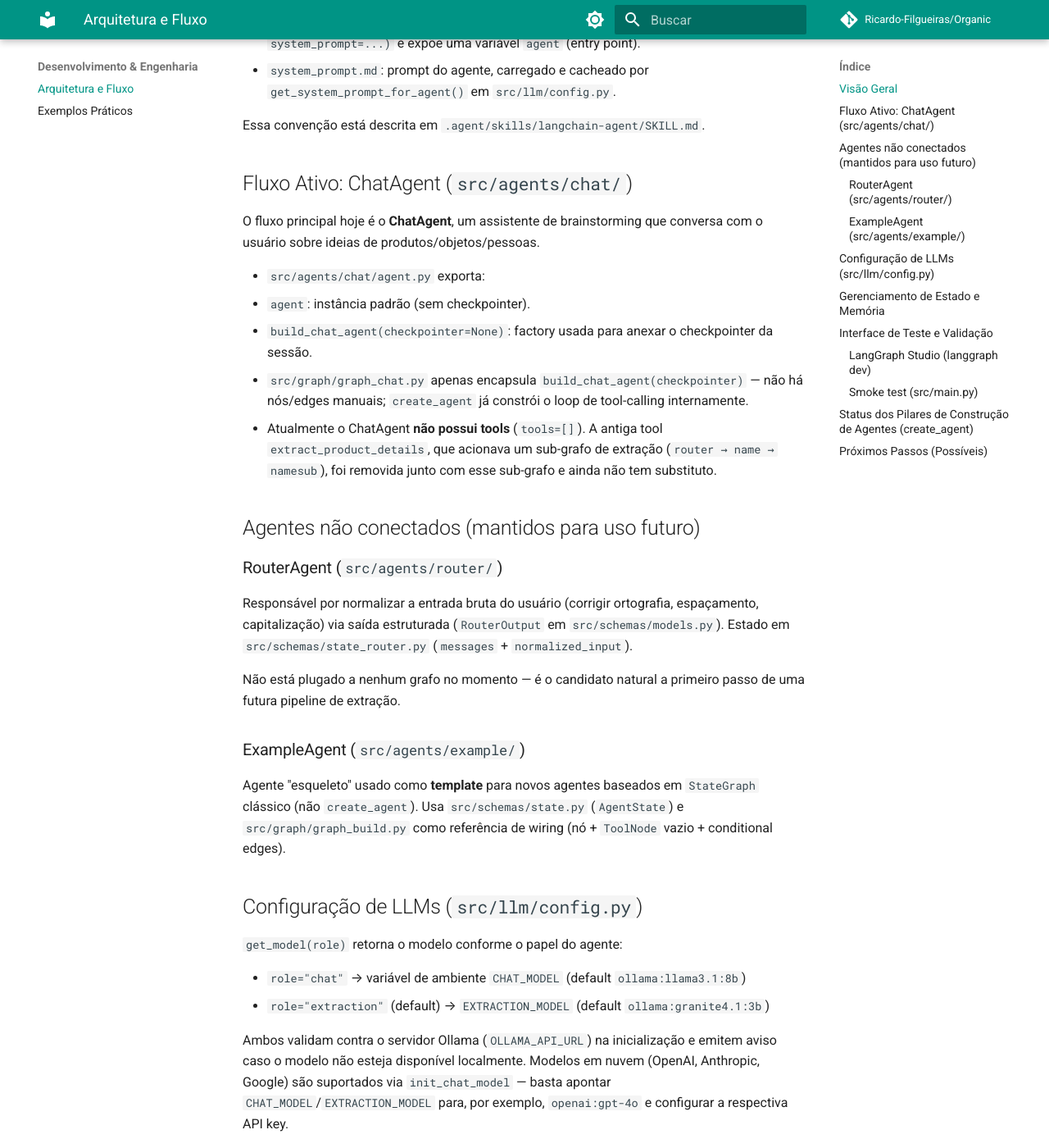
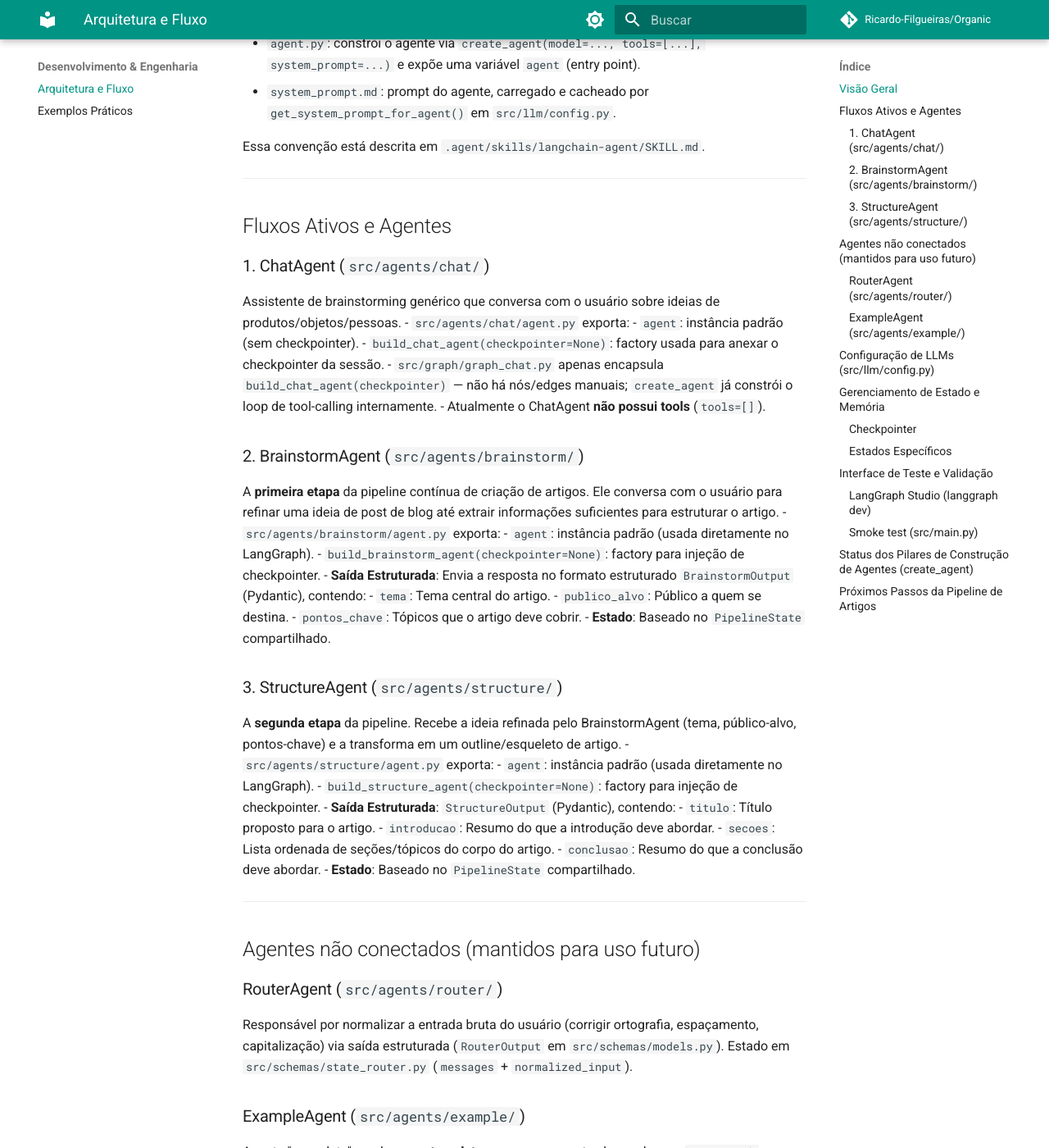
Before and after one commit to Ricardo-Filgueiras/Organic, an MkDocs documentation site: the page built from docs/architecture.md, in a window 1280 px wide and 1400 px high, scrolled down 423 px. Shown: the whole window at 82% size. Built offline with MkDocs 1.6.1 and Material for MkDocs 9.7.7, drawn with Linux system fonts in a browser that asks for light colours; comment, search, counter and statistics services are not loaded; some of the changed text lies outside the part shown.

Commit message:
feat: add StructureAgent and related components for article creation pipeline; implement structured output and system prompt

````diff
--- a/docs/architecture.md
+++ b/docs/architecture.md
@@ -1,6 +1,8 @@
 # Arquitetura e Fluxo de Trabalho (Organic)
 
-Esta documentação descreve a arquitetura atual do projeto: como os agentes são construídos, qual fluxo está ativo hoje e como o estado/memória é gerenciado entre usuários.
+Esta documentação descreve a arquitetura do projeto: como os agentes são construídos, quais fluxos estão ativos hoje e como o estado/memória é gerenciado.
+
+---
 
 ## Visão Geral
 
@@ -11,85 +13,119 @@ O projeto é um sistema multi-agente baseado em **LangChain (`create_agent`) + L
 
 Essa convenção está descrita em `.agent/skills/langchain-agent/SKILL.md`.
 
-## Fluxo Ativo: ChatAgent (`src/agents/chat/`)
+---
 
-O fluxo principal hoje é o **ChatAgent**, um assistente de brainstorming que conversa com o usuário sobre ideias de produtos/objetos/pessoas.
+## Fluxos Ativos e Agentes
 
+### 1. ChatAgent (`src/agents/chat/`)
+Assistente de brainstorming genérico que conversa com o usuário sobre ideias de produtos/objetos/pessoas.
 - `src/agents/chat/agent.py` exporta:
   - `agent`: instância padrão (sem checkpointer).
   - `build_chat_agent(checkpointer=None)`: factory usada para anexar o checkpointer da sessão.
 - `src/graph/graph_chat.py` apenas encapsula `build_chat_agent(checkpointer)` — não há nós/edges manuais; `create_agent` já constrói o loop de tool-calling internamente.
-- Atualmente o ChatAgent **não possui tools** (`tools=[]`). A antiga tool `extract_product_details`, que acionava um sub-grafo de extração (`router → name → namesub`), foi removida junto com esse sub-grafo e ainda não tem substituto.
+- Atualmente o ChatAgent **não possui tools** (`tools=[]`).
+
+### 2. BrainstormAgent (`src/agents/brainstorm/`)
+A **primeira etapa** da pipeline contínua de criação de artigos. Ele conversa com o usuário para refinar uma ideia de post de blog até extrair informações suficientes para estruturar o artigo.
+- `src/agents/brainstorm/agent.py` exporta:
+  - `agent`: instância padrão (usada diretamente no LangGraph).
+  - `build_brainstorm_agent(checkpointer=None)`: factory para injeção de checkpointer.
+- **Saída Estruturada**: Envia a resposta no formato estruturado `BrainstormOutput` (Pydantic), contendo:
+  - `tema`: Tema central do artigo.
+  - `publico_alvo`: Público a quem se destina.
+  - `pontos_chave`: Tópicos que o artigo deve cobrir.
+- **Estado**: Baseado no `PipelineState` compartilhado.
+
+### 3. StructureAgent (`src/agents/structure/`)
+A **segunda etapa** da pipeline. Recebe a ideia refinada pelo BrainstormAgent (tema, público-alvo, pontos-chave) e a transforma em um outline/esqueleto de artigo.
+- `src/agents/structure/agent.py` exporta:
+  - `agent`: instância padrão (usada diretamente no LangGraph).
+  - `build_structure_agent(checkpointer=None)`: factory para injeção de checkpointer.
+- **Saída Estruturada**: `StructureOutput` (Pydantic), contendo:
+  - `titulo`: Título proposto para o artigo.
+  - `introducao`: Resumo do que a introdução deve abordar.
+  - `secoes`: Lista ordenada de seções/tópicos do corpo do artigo.
+  - `conclusao`: Resumo do que a conclusão deve abordar.
+- **Estado**: Baseado no `PipelineState` compartilhado.
+
+---
 
 ## Agentes não conectados (mantidos para uso futuro)
 
 ### RouterAgent (`src/agents/router/`)
-
 Responsável por normalizar a entrada bruta do usuário (corrigir ortografia, espaçamento, capitalização) via saída estruturada (`RouterOutput` em `src/schemas/models.py`). Estado em `src/schemas/state_router.py` (`messages` + `normalized_input`).
 
-Não está plugado a nenhum grafo no momento — é o candidato natural a primeiro passo de uma futura pipeline de extração.
+### ExampleAgent (`src/agents/example/`)
+Agente "esqueleto" usado como **template** para novos agentes baseados em `StateGraph` clássico (não `create_agent`). Usa `src/schemas/state.py` (`AgentState`) e `src/graph/graph_build.py` como referência de wiring (nó + `ToolNode` vazio + conditional edges).
 
-### ExampleAgent (`src/agents/example/`)
-
-Agente "esqueleto" usado como **template** para novos agentes baseados em `StateGraph` clássico (não `create_agent`). Usa `src/schemas/state.py` (`AgentState`) e `src/graph/graph_build.py` como referência de wiring (nó + `ToolNode` vazio + conditional edges).
+---
 
 ## Configuração de LLMs (`src/llm/config.py`)
 
 `get_model(role)` retorna o modelo conforme o papel do agente:
 
-- `role="chat"` → variável de ambiente `CHAT_MODEL` (default `ollama:llama3.1:8b`)
-- `role="extraction"` (default) → `EXTRACTION_MODEL` (default `ollama:granite4.1:3b`)
+- `role="chat"` &rarr; variável de ambiente `CHAT_MODEL` (default `ollama:llama3.1:8b`)
+- `role="extraction"` (default) &rarr; `EXTRACTION_MODEL` (default `ollama:granite4.1:3b`)
 
-Ambos validam contra o servidor Ollama (`OLLAMA_API_URL`) na inicialização e emitem aviso caso o modelo não esteja disponível localmente. Modelos em nuvem (OpenAI, Anthropic, Google) são suportados via `init_chat_model` — basta apontar `CHAT_MODEL`/`EXTRACTION_MODEL` para, por exemplo, `openai:gpt-4o` e configurar a respectiva API key.
+Ambos validam contra o servidor Ollama (`OLLAMA_API_URL`) na inicialização. Modelos em nuvem (OpenAI, Anthropic, Google) são suportados via `init_chat_model` — basta apontar `CHAT_MODEL`/`EXTRACTION_MODEL` para, por exemplo, `openai:gpt-4o` e configurar a respectiva API key.
+
+---
 
 ## Gerenciamento de Estado e Memória
 
-- **Checkpointer**: `src/llm/checkpointer.py` expõe `build_checkpointer_sqlite` (usado por `main.py`) e `build_checkpointer_psql`. Ambos implementam `BaseCheckpointSaver` e persistem o histórico de mensagens por `thread_id`.
-- **Isolamento multi-usuário (`thread_id`)**: cada sessão de usuário recebe um UUID próprio, passado via `RunnableConfig(configurable={"thread_id": ...})`. Isso permite múltiplas conversas simultâneas sem colisão de histórico.
+### Checkpointer
+`src/llm/checkpointer.py` expõe `build_checkpointer_sqlite` (usado por `main.py`) e `build_checkpointer_psql`. Ambos persistem o histórico de mensagens por `thread_id`. O isolamento multi-usuário é feito passando um UUID próprio em `RunnableConfig(configurable={"thread_id": ...})`.
+
+### Estados Específicos
+* **`AgentState`** (`src/schemas/state.py`): Estado padrão com a lista de mensagens do chat.
+* **`PipelineState`** (`src/schemas/state_pipeline.py`): Estado compartilhado para a pipeline de artigos. Contém:
+  - `brainstorm_output`: Saída de refino gerada pelo BrainstormAgent.
+  - `structure_output`: Estrutura de tópicos do artigo.
+  - `draft_content`: Rascunho final do artigo.
+  - `published_path`: Caminho do arquivo markdown salvo.
+
+---
 
 ## Interface de Teste e Validação
 
 ### LangGraph Studio (`langgraph dev`)
+A forma principal de debugar os agentes. O arquivo `langgraph.json` registra os seguintes caminhos:
 
-A forma principal de interagir e debugar o ChatAgent é via **LangGraph Studio**. `langgraph.json` registra os grafos:
-
-- `chat`: `src/graph/graph_chat.py:app` — ChatAgent (fluxo ativo).
-- `example`: `src/graph/graph_build.py:app` — grafo de template/exemplo.
+- `chat`: `src/graph/graph_chat.py:app` &mdash; Grafo do ChatAgent.
+- `brainstorm`: `src/agents/brainstorm/agent.py:agent` &mdash; Grafo do BrainstormAgent.
+- `structure`: `src/agents/structure/agent.py:agent` &mdash; Grafo do StructureAgent.
+- `example`: `src/graph/graph_build.py:app` &mdash; Grafo modelo (exemplo).
 
 ```bash
 langgraph dev
 ```
 
-Isso expõe os grafos para o Studio, com persistência e tracing (LangSmith, se `LANGSMITH_API_KEY`/`LANGSMITH_TRACING` estiverem configurados no `.env`) gerenciados pela plataforma.
-
 ### Smoke test (`src/main.py`)
-
-`src/main.py` é um script mínimo que invoca o `graph_chat` uma única vez (com um `thread_id` aleatório e checkpointer SQLite local) para validar rapidamente que o ChatAgent responde:
+Script mínimo para validar que o ChatAgent responde no console localmente:
 
 ```bash
 python -m src.main
 ```
 
+---
+
 ## Status dos Pilares de Construção de Agentes (`create_agent`)
-
-Checklist dos conceitos centrais ao construir agentes com `create_agent`, e o que já existe (ou não) neste projeto:
 
 | Pilar | Status | Onde / Observação |
 |---|---|---|
-| **State (memória de curto prazo)** | ✅ Implementado | `AgentState` padrão (`messages`) usado pelo ChatAgent. |
-| **Checkpointer (persistência por sessão)** | ✅ Implementado | `src/llm/checkpointer.py`, injetado via `build_chat_agent(checkpointer)` / `graph_chat`. |
-| **System prompt** | ✅ Implementado (estático) | `system_prompt.md` por agente, via `get_system_prompt_for_agent()`. Variante dinâmica (`dynamic_prompt`) não usada. |
-| **Structured output (`response_format`)** | ⚠️ Parcial | RouterAgent usa `with_structured_output` (padrão antigo), não o `response_format` do `create_agent`. |
-| **Observabilidade (LangSmith)** | ⚠️ Parcial | Variáveis `LANGSMITH_API_KEY`/`LANGSMITH_TRACING` configuráveis via `.env`, mas não confirmado/validado em uso. |
-| **Tools** | ❌ Não implementado | ChatAgent está com `tools=[]`. Candidato: `MarkdownWriter` (`src/tools/writer_filer.py`). |
-| **Store (memória cross-thread)** | ❌ Não implementado | Nenhum `store=` configurado; preferências/perfis não persistem entre threads. |
-| **Middleware** (`wrap_model_call`, `model_fallback`, `model_retry`, limites) | ❌ Não implementado | Nenhum middleware registrado em `create_agent`. |
-| **Context/Runtime** (`context_schema`, `ToolRuntime`) | ❌ Não implementado | Sem `context_schema`; tools (quando existirem) não recebem `runtime.context`. |
-| **Human-in-the-loop** | ❌ Não implementado | `HumanInTheLoopMiddleware` não usado. |
+| **State (memória de curto prazo)** | ✅ Implementado | `AgentState` para chats e `PipelineState` para o fluxo de artigos. |
+| **Checkpointer (persistência)** | ✅ Implementado | `src/llm/checkpointer.py`, injetado via factories. |
+| **System prompt** | ✅ Implementado (estático) | Carregados de `system_prompt.md` específicos por agente. |
+| **Structured output (`response_format`)** | ✅ Implementado | O novo BrainstormAgent utiliza `BrainstormOutput` (Pydantic). RouterAgent usa o modelo antigo. |
+| **Observabilidade (LangSmith)** | ⚠️ Parcial | Suporte nativo por variáveis `.env`, não verificado em produção. |
+| **Tools** | ❌ Não implementado | O script de salvar artigos (`save_article` em `src/tools/writer_filer.py`) existe, mas ainda não está plugado nos agentes. |
+| **Store (memória cross-thread)** | ❌ Não implementado | Nenhum `store` configurado para persistência cross-thread. |
+| **Middleware** | ❌ Não implementado | Nenhum middleware registrado no `create_agent`. |
 
-## Próximos Passos (Possíveis)
+---
 
-- Reprojetar a pipeline de extração de nomes (agentes `name`/`namesub`, removidos) seguindo a convenção `create_agent`, reaproveitando o `RouterAgent` como primeiro passo.
-- Definir e conectar tools ao ChatAgent (ex.: `MarkdownWriter` em `src/tools/writer_filer.py`).
-- Testes automatizados com `pytest` usando `thread_id`s simulados.
-- Exposição do grafo via API HTTP assíncrona (FastAPI/LangServe).
+## Próximos Passos da Pipeline de Artigos
+
+- Implementar e conectar os próximos agentes da pipeline (Escrita e Publicação) usando o `PipelineState`.
+- Plugar a tool `save_article` ao agente de escrita/publicação para persistir os textos gerados na pasta `data/articles/`.
+- Definir o grafo orquestrador (`graph_pipeline.py`) que encadeia brainstorm → estruturação → escrita → publicação e mapeia `structured_response` de cada etapa para o campo correspondente do `PipelineState`.
--- a/langgraph.json
+++ b/langgraph.json
@@ -2,6 +2,7 @@
     "graphs": {
         "chat": "./src/graph/graph_chat.py:app",
         "brainstorm": "./src/agents/brainstorm/agent.py:agent",
+        "structure": "./src/agents/structure/agent.py:agent",
         "example": "./src/graph/graph_build.py:app"
     },
     "env": ".env",
````
Also changed, not shown: docs/CHANGELOG.md (+2 -0 lines), src/agents/structure/system_prompt.md (added, +15 -0 lines), 4 other files.
